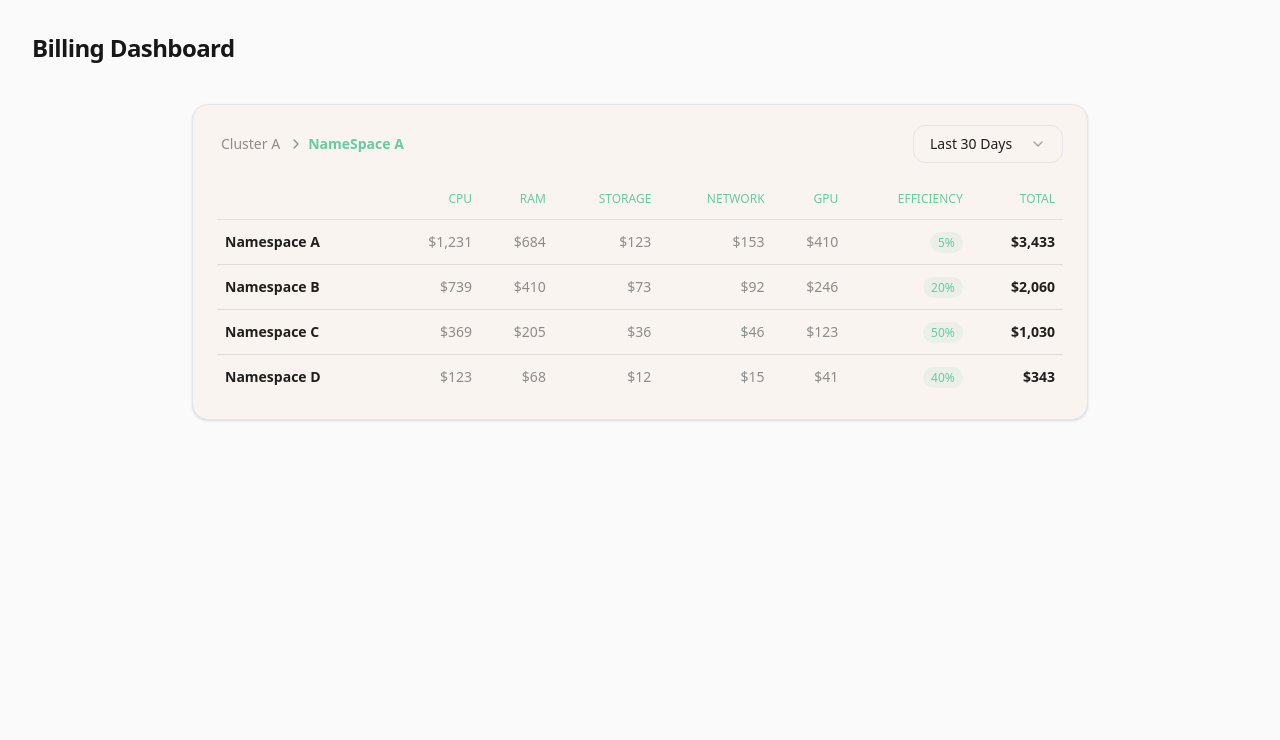
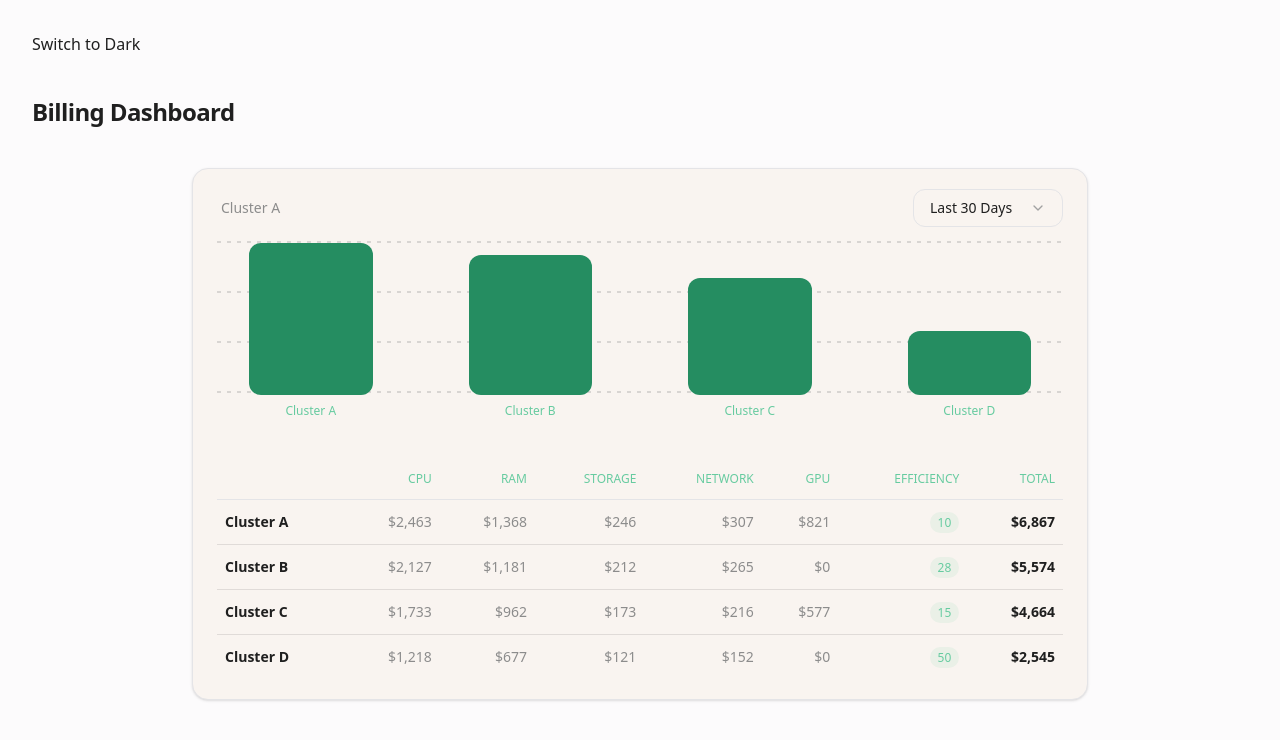
Before and after one commit to somkumarav/atomity, a Next.js app: page / in a window 1280 px wide. Shown: the top 740 px of the page. Built offline with nearby package versions, Linux system fonts and the light colour scheme.

Commit message:
feat: adding graph to the main page

```diff
--- a/app/page.tsx
+++ b/app/page.tsx
@@ -3,13 +3,32 @@ import { Card } from "@/components/ui/card";
 import { Breadcrumb } from "@/components/ui/bread-crumb";
 import { Dropdown } from "@/components/ui/dropdown";
 import { DataTable } from "@/components/table/data-table";
+import { Graph } from "../components/bar-graph/graph";
+import { useTheme } from "next-themes";
+import { useClusters } from "../hooks/useCluster";
 
 export default function Page() {
+  const { theme, setTheme } = useTheme();
+  const { data: clusterData, isLoading, isError } = useClusters();
+
+  if (isLoading) return <>loading</>;
+  if (isError) return <div>error</div>;
+  if (!clusterData) return <div>Cluster data is empty</div>;
+
   return (
-    <main className='min-h-screen bg-neutral-50 font-sans p-4 md:p-8 space-y-10'>
+    <main className='min-h-screen font-sans p-4 md:p-8 space-y-10'>
+      <button
+        className='cursor-pointer'
+        onClick={() => {
+          setTheme(theme === "dark" ? "light" : "dark");
+        }}
+      >
+        {theme === "dark" ? "Switch to Light" : "Switch to Dark"}
+      </button>
+
       <div className='mx-auto space-y-10'>
         <section className='space-y-4'>
-          <h1 className='text-2xl font-semibold tracking-tight text-neutral-900'>
+          <h1 className='text-2xl font-semibold tracking-tight'>
             Billing Dashboard
           </h1>
         </section>
@@ -18,10 +37,7 @@ export default function Page() {
           <Card className='w-4xl space-y-4'>
             <div className='flex items-center justify-between'>
               <Breadcrumb
-                crumbs={[
-                  { label: "Cluster A", value: "ClusterA" },
-                  { label: "NameSpace A", value: "NamespaceA" },
-                ]}
+                crumbs={[{ label: "Cluster A", value: "ClusterA" }]}
                 activeCrumb='NamespaceA'
               />
               <Dropdown
@@ -34,50 +50,11 @@ export default function Page() {
                 defaultValue={"30d"}
               />
             </div>
-            <DataTable
-              data={[
-                {
-                  name: "Namespace A",
-                  cpu: "$1,231",
-                  ram: "$684",
-                  storage: "$123",
-                  network: "$153",
-                  gpu: "$410",
-                  efficiency: "5%",
-                  total: "$3,433",
-                },
-                {
-                  name: "Namespace B",
-                  cpu: "$739",
-                  ram: "$410",
-                  storage: "$73",
-                  network: "$92",
-                  gpu: "$246",
-                  efficiency: "20%",
-                  total: "$2,060",
-                },
-                {
-                  name: "Namespace C",
-                  cpu: "$369",
-                  ram: "$205",
-                  storage: "$36",
-                  network: "$46",
-                  gpu: "$123",
-                  efficiency: "50%",
-                  total: "$1,030",
-                },
-                {
-                  name: "Namespace D",
-                  cpu: "$123",
-                  ram: "$68",
-                  storage: "$12",
-                  network: "$15",
-                  gpu: "$41",
-                  efficiency: "40%",
-                  total: "$343",
-                },
-              ]}
-            />
+            <div className='h-50'>
+              <Graph bars={clusterData.graphData} />
+            </div>
+
+            <DataTable data={clusterData.tableData} />
           </Card>
         </section>
       </div>
```
